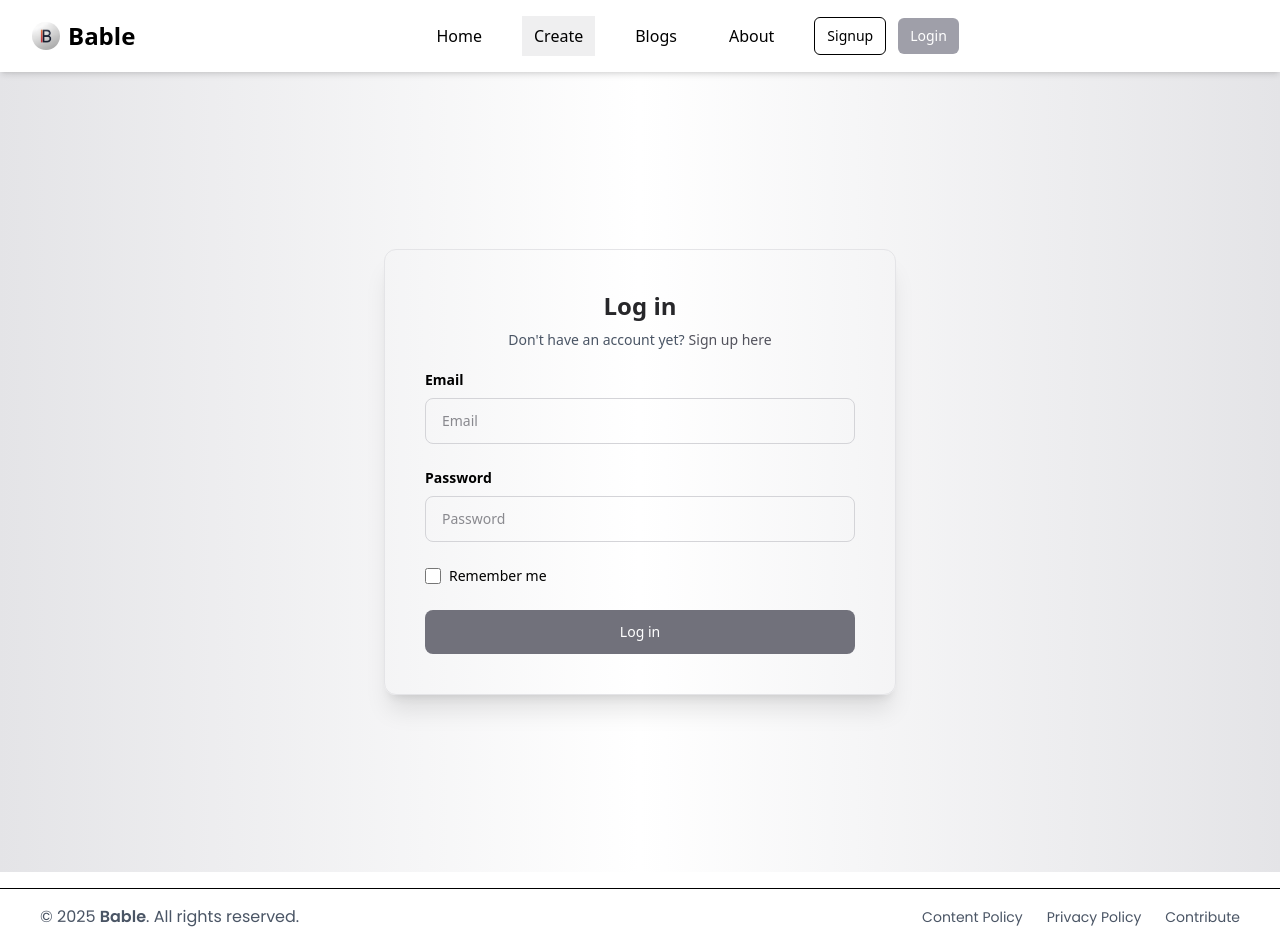
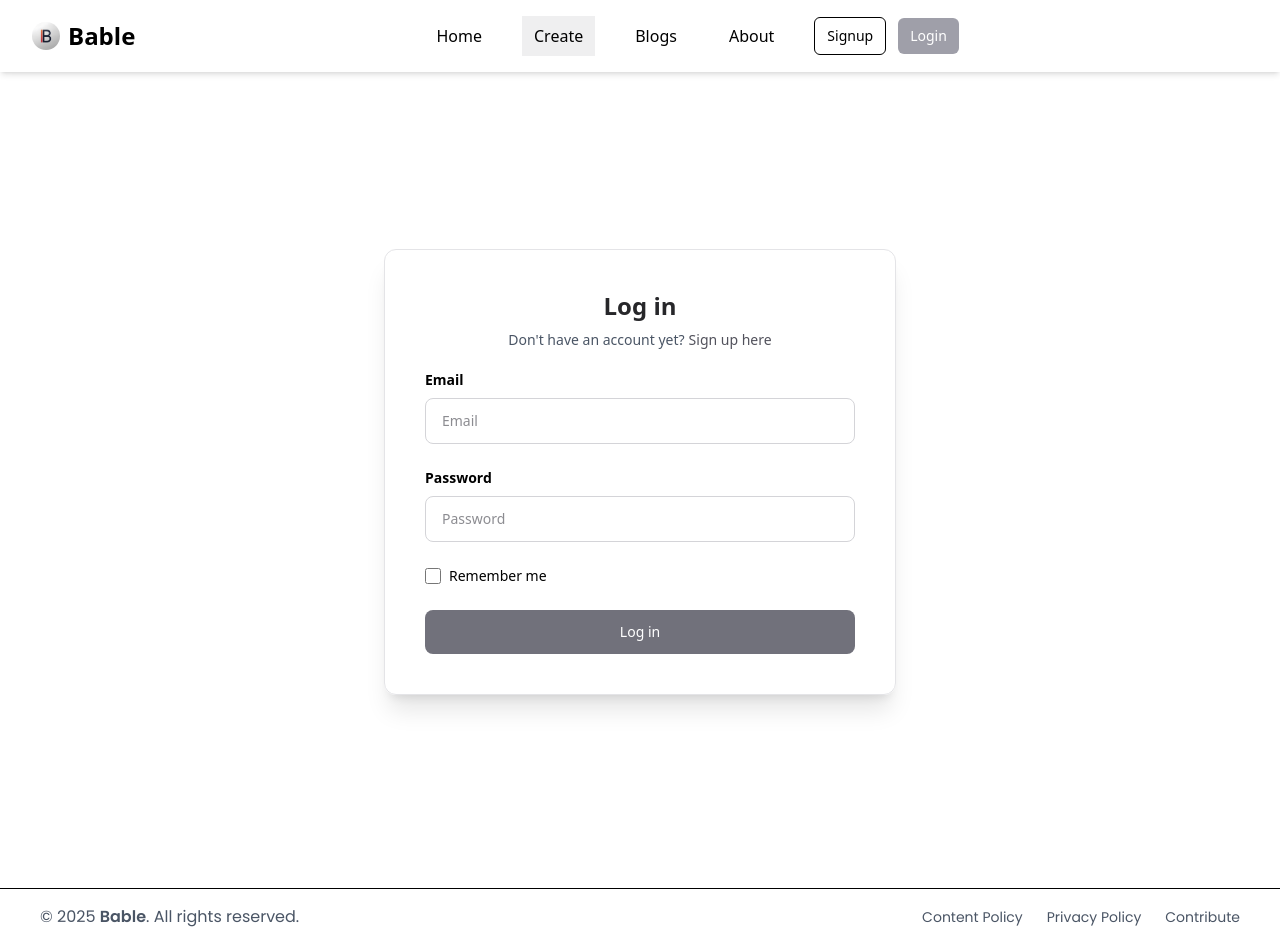
Before and after one commit to rishi0810/Bable, a React (Vite) app: page /login in a window 1280 px wide. Built offline with nearby package versions, Linux system fonts and the light colour scheme; no server answers.

Commit message:
minor Ui improvement

```diff
--- a/src/Pages/Home.jsx
+++ b/src/Pages/Home.jsx
@@ -14,7 +14,7 @@
         <Techinfo />
         <Map />
       </section>
-      <div className="w-5/6 bg-zinc-600 h-[1px] my-1"></div>
+
     </div>
   );
 };
--- a/src/Pages/Login.jsx
+++ b/src/Pages/Login.jsx
@@ -65,7 +65,7 @@
   };
 
   return (
-    <div className="flex flex-col items-center justify-center min-h-screen bg-gradient-to-r from-zinc-200 via-transparent to-zinc-200 px-4">
+    <div className="flex flex-col items-center justify-center min-h-screen bg-white px-4">
       <div className="flex flex-col justify-center items-center space-y-3 w-full max-w-xs sm:max-w-sm md:max-w-md lg:max-w-lg">
         <div className="border border-zinc-200 rounded-xl shadow-xl w-full">
           <div className="p-6 sm:p-7 md:p-8 lg:p-10">
```
